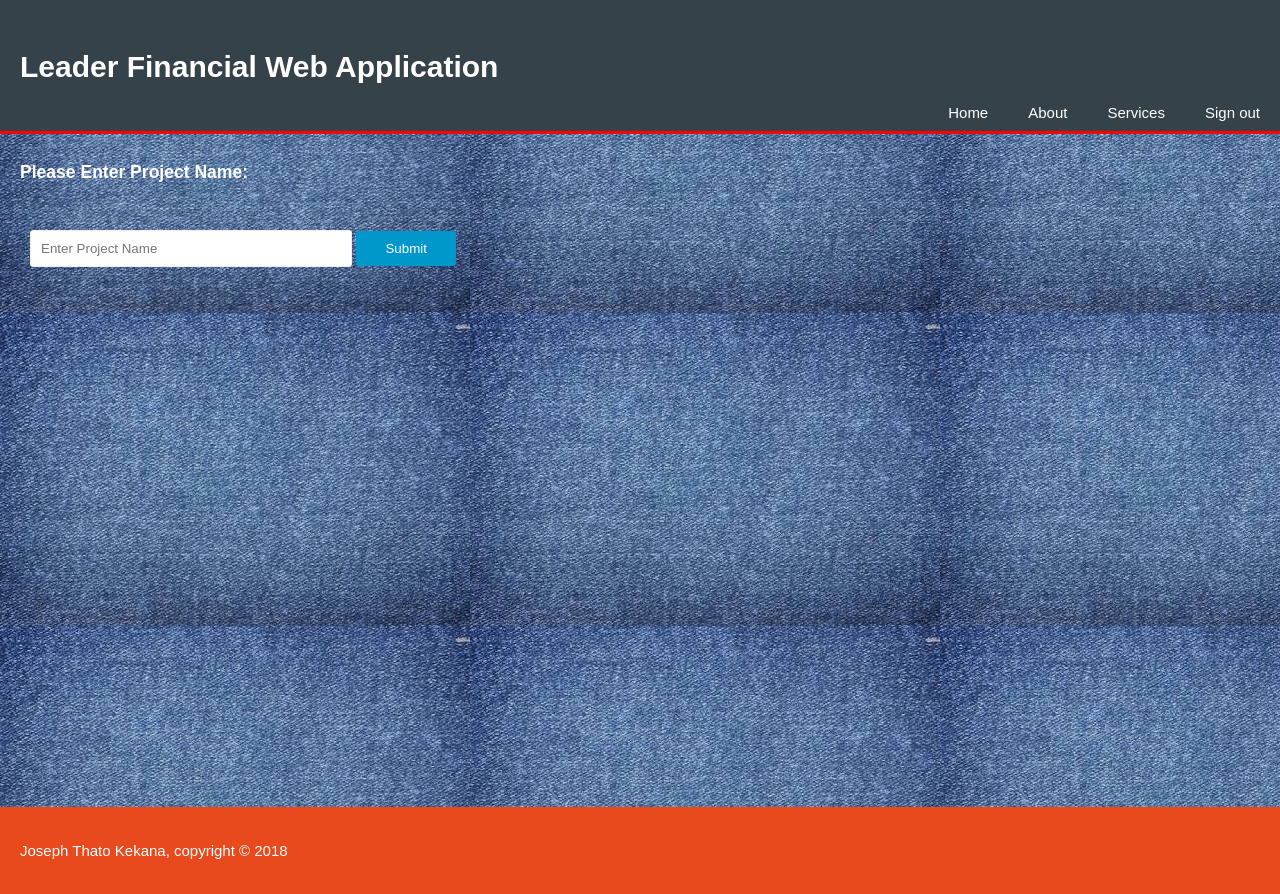
After one commit to JOSEPH-THATO/LeaderManagement, a PHP site: page /EngineerL1.html in a window 1280 px wide. The commit adds this page. Run offline with PHP 8.4, Linux system fonts and the light colour scheme.

Commit message:
Updated : version 1

```diff
--- /dev/null
+++ b/EngineerL1.css
@@ -0,0 +1,96 @@
+body {
+    font:15px arial, helvetic,sans-serif;
+    padding:0px;
+    margin:0px;
+    background-image: url("images.jpeg");
+}
+.container{
+    width:auto;
+    margin:auto;
+    overflow:hidden;
+    padding-left:20px;
+}
+header {
+    background:#35424a;
+    color:white;
+    padding-top:30px;
+    min-height:70px;
+    border-bottom:red 3px solid;
+}
+header ul {
+        padding:0px;
+        margin:0px;
+        list-style: none;
+    }
+    header ul li {
+        float:left;
+        display:inline;
+        text-decoration:none;
+        list-style: none;
+        padding: 0 20px 0 20px;
+    }
+    header ul li a{
+      list-style: none;
+      text-decoration:none;
+      color: white;
+    }
+    header #breanding {
+        float:right;
+    }
+
+    header #breanding h1 {
+       margin:0px;
+
+  }
+  header nav {
+      float:right;
+      margin-bottom:10px;
+  }
+#main-page {
+  color: white;
+  text-align: center;
+}
+#main-page p{
+  width: 50%;
+  font-size: 15px;
+  margin-left: 350px;
+}
+#ProjectInput{
+	padding:10px 0px;
+	width:100%;
+  text-align: left;
+  color: white;
+}
+.container form{
+  padding: 10px;
+}
+input[type="text"]{
+	outline:none;
+	padding:10px;
+	width:300px;
+	border-radius: 3px;
+	border:1px solid #eee;
+	margin:20px auto;
+}
+input[type="submit"]{
+	padding:10px;
+	color:#fff;
+	background:#0098cb;
+	width:100px;
+	margin:20px auto;
+	margin-top:0px;
+	border:0px;
+	border-radius: 3px;
+	cursor:pointer;
+}
+
+input[type="submit"]:hover{
+	background:#00b8eb;
+}
+footer {
+padding:20px;
+margin-top:500px;
+color:white;
+background-color:#e8491d;
+text-align:left;
+}
--- /dev/null
+++ b/EngineerL1.html
@@ -0,0 +1,43 @@
+<!DOCTYPE html>
+<html lang="en" dir="ltr">
+  <head>
+    <meta charset="utf-8">
+    <title>Leader | Engineer L1</title>
+    <link rel="stylesheet" type="text/css" href="EngineerL1.css"/>
+  </head>
+  <header>
+    <div class="container">
+         <div id="branding">
+            <h1>Leader Financial Web Application </h1>
+         </div>
+         <nav>
+           <ul>
+               <li><a href="index.html">Home</a></li>
+               <li><a href="about.html">About</a></li>
+               <li><a href="service.html">Services</a></li>
+               <li><a href="Leader.html">Sign out</a></li>
+           </ul>
+
+          </nav>
+    </div>
+
+  </header>
+  <body>
+
+    <div id="ProjectInput">
+      <div class="container">
+        <h3>Please Enter Project Name:</h3>
+        <form method="post" action="Project.php">
+          <input type="text"  name="projectname"  placeholder="Enter Project Name">
+          <input type="submit" name="Search">
+      </div>
+    </div>
+    <div id="main-page">
+
+    </div>
+  </body>
+  <footer>
+    <p>Joseph Thato Kekana, copyright &copy; 2018</p>
+</footer>
+
+</html>
--- a/Home.html
+++ b/Home.html
@@ -19,7 +19,7 @@
          <nav>
            <ul>
                <li><a href="index.html">Home</a></li>
-               <li><a href="Home.html">About</a></li>
+               <li><a href="about.html">About</a></li>
                <li><a href="service.html">Services</a></li>
                <li><a href="Leader.html">Sign out</a></li>
            </ul>
@@ -37,7 +37,7 @@
           <span></span>
         </div>
         <ul>
-          <li><a href="Leader.html">Enginner L1</a></li>
+          <li><a href="EngineerL1.html">Enginner L1</a></li>
           <li>Enginner L2</li>
           <li>Project Manager</li>
           <li>Client/Principal</li>
--- a/Leader.css
+++ b/Leader.css
@@ -2,7 +2,7 @@ body {
     font:15px arial, helvetic,sans-serif;
     padding:0px;
     margin:0px;
-    background-image: url("images.jpeg");
+
 }
 .container{
     width:auto;
@@ -41,7 +41,7 @@ input[type="submit"]:hover{
 	padding:10px 0px;
 	width:100%;
 	text-align:center;
-  color: white;
+  color: black;
 }
 header {
     background:#35424a;
```
Also changed, not shown: Project.php (added, +24 -0 lines), ProjectL1.css (added, +90 -0 lines), ProjectL1.html (added, +53 -0 lines), images/ball.png (deleted), images/gold.png (deleted), images/logo.bmp (deleted), images/logo.jpg (deleted), images/logo.png (deleted), images/logo1.png (deleted).
